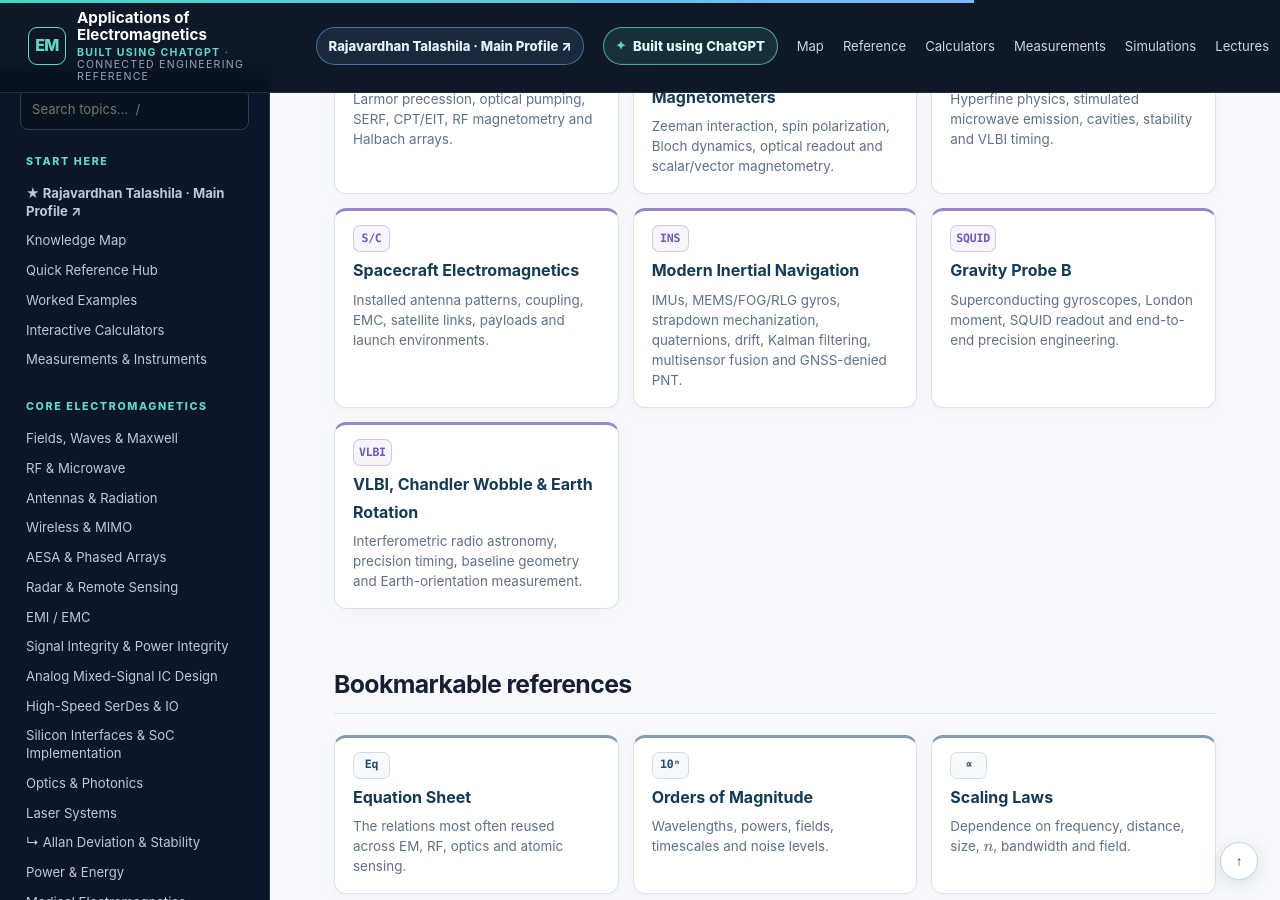
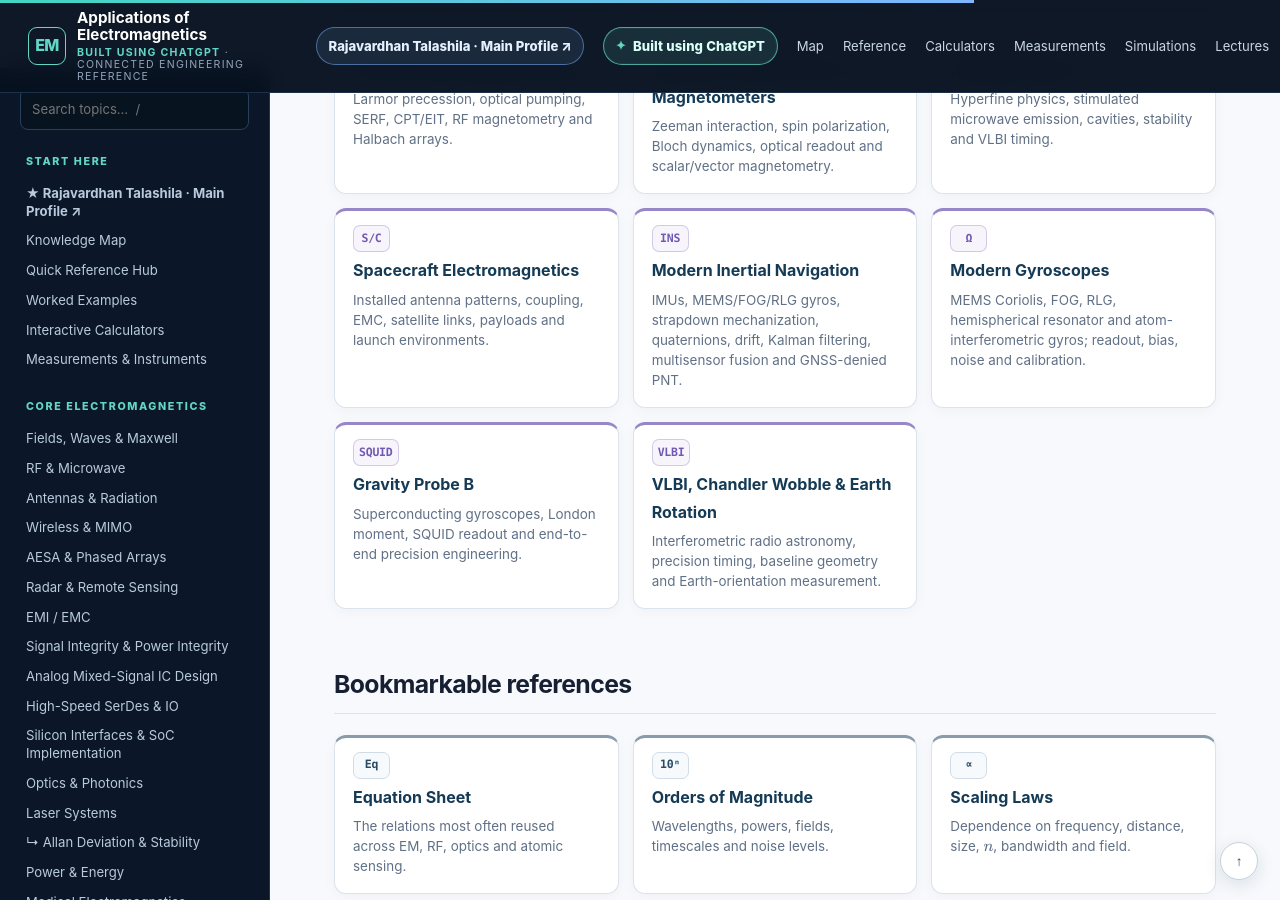
Before and after one commit to RajavardhanT/Electromagnetics_Applications, a Jekyll site: the page built from index.md, in a window 1280 px wide and 900 px high, scrolled down 4450 px. Built offline with Jekyll 4.4.1, drawn with Linux system fonts in a browser that asks for light colours.

Commit message:
Expose modern gyroscopes on homepage

```diff
--- a/index.md
+++ b/index.md
@@ -126,6 +126,7 @@ description: A connected, practical reference from Maxwell's equations to RF eng
 <a class="reference-card" data-symbol="νH" href="hydrogen-maser/"><strong>Hydrogen Maser</strong><span>Hyperfine physics, stimulated microwave emission, cavities, stability and VLBI timing.</span></a>
 <a class="reference-card" data-symbol="S/C" href="computational-em/"><strong>Spacecraft Electromagnetics</strong><span>Installed antenna patterns, coupling, EMC, satellite links, payloads and launch environments.</span></a>
 <a class="reference-card" data-symbol="INS" href="inertial-navigation/"><strong>Modern Inertial Navigation</strong><span>IMUs, MEMS/FOG/RLG gyros, strapdown mechanization, quaternions, drift, Kalman filtering, multisensor fusion and GNSS-denied PNT.</span></a>
+<a class="reference-card" data-symbol="Ω" href="modern-gyroscopes/"><strong>Modern Gyroscopes</strong><span>MEMS Coriolis, FOG, RLG, hemispherical resonator and atom-interferometric gyros; readout, bias, noise and calibration.</span></a>
 <a class="reference-card" data-symbol="SQUID" href="gravity-probe-b/"><strong>Gravity Probe B</strong><span>Superconducting gyroscopes, London moment, SQUID readout and end-to-end precision engineering.</span></a>
 <a class="reference-card" data-symbol="VLBI" href="earth-space/chandler-wobble-vlbi.html"><strong>VLBI, Chandler Wobble & Earth Rotation</strong><span>Interferometric radio astronomy, precision timing, baseline geometry and Earth-orientation measurement.</span></a>
 </div>
```
